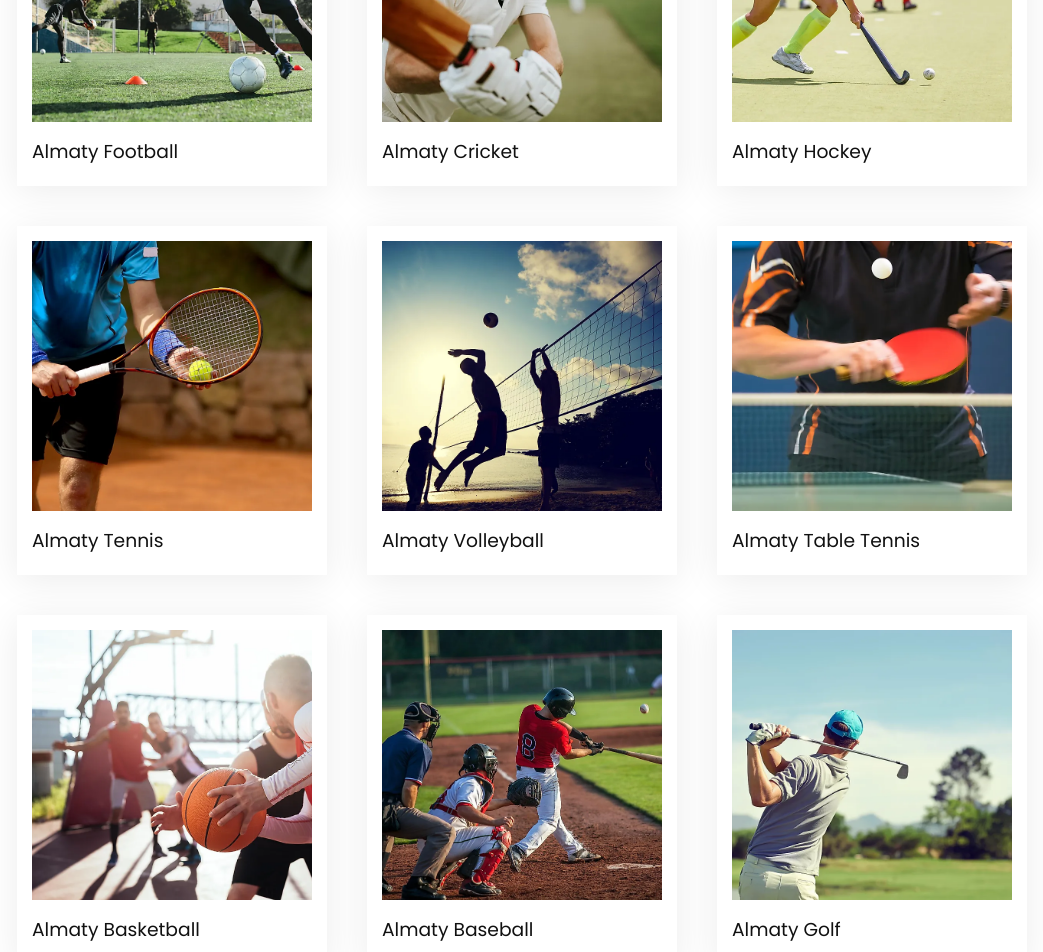
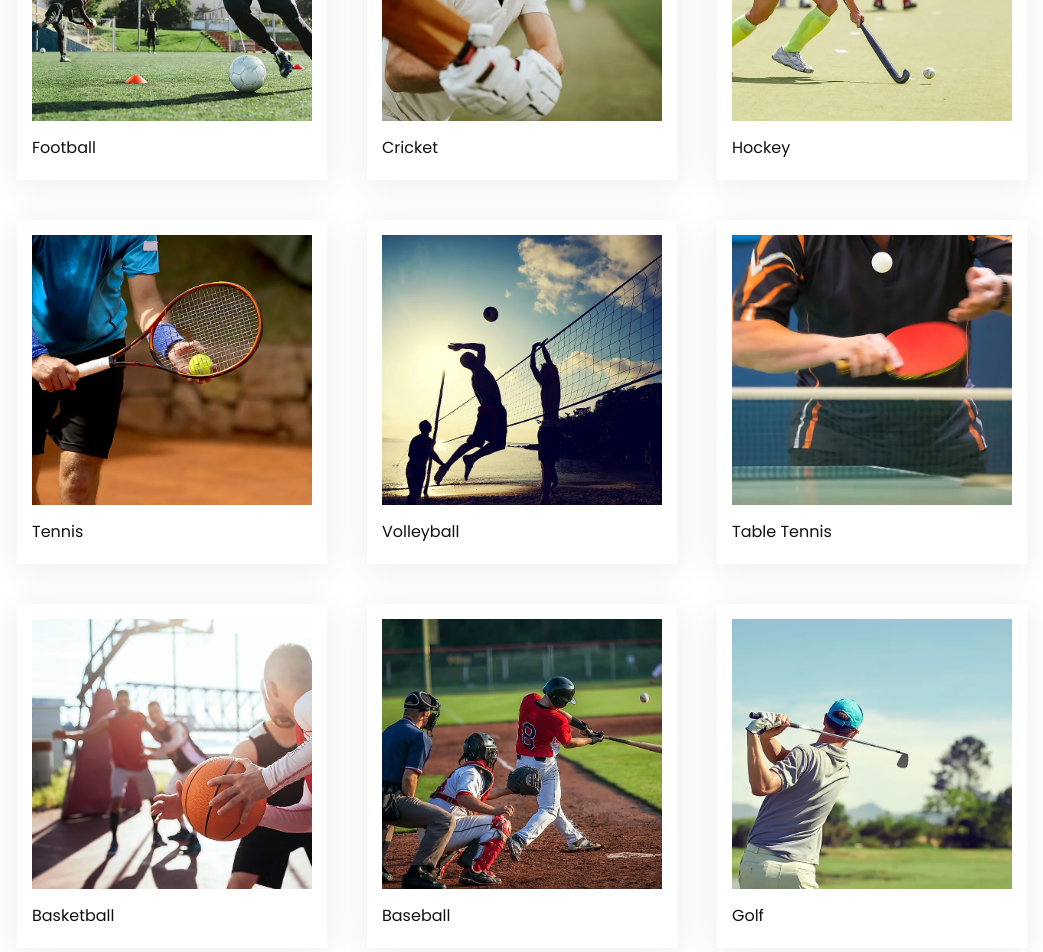
Before and after one commit to zhanysbayadilet/sportsmaster_client, an Angular app: page /tournaments in a window 1280 px wide. Shown: the part 420-1372 px from the top of the page, without its empty margins (118-1161 px from the left). Built offline with nearby package versions, Linux system fonts and the light colour scheme.

Commit message:
Add categories

```diff
--- a/src/app/components/main/main-page/main-page.component.html
+++ b/src/app/components/main/main-page/main-page.component.html
@@ -28,12 +28,12 @@
     <p>Lorem ipsum dolor sit, amet, consectetur adipisicing elit.</p>
   </div>
   <div class="content">
-    <a *ngFor="let tournament of tournamentsArr | slice:0:6;" class="box" href="/tournament">
+    <a *ngFor="let category of categories | slice:0:6;" class="box" href="/tournament">
       <div class="imgBx">
-        <img src="{{tournament.img}}">
+        <img src="{{category.img}}">
       </div>
       <div class="text">
-        <h3>{{tournament.tournament_name}}</h3>
+        <h3>{{category.category_name}}</h3>
       </div>
     </a>
   </div>
--- a/src/app/components/main/main-page/main-page.component.ts
+++ b/src/app/components/main/main-page/main-page.component.ts
@@ -1,6 +1,8 @@
 import { Component, OnInit } from '@angular/core';
 import {ITournament} from "../../../models/tournament";
 import {tournaments} from "../../../data/tournaments";
+import {ICategory} from "../../../models/category";
+import {categories} from "../../../data/categories";
 
 @Component({
   selector: 'app-main-page',
@@ -9,7 +11,7 @@ import {tournaments} from "../../../data/tournaments";
 })
 export class MainPageComponent implements OnInit {
 
-  tournamentsArr: ITournament[] = tournaments
+  categories: ICategory[] = categories
 
   constructor() { }
 
--- a/src/app/components/tournament/tournament.component.css
+++ b/src/app/components/tournament/tournament.component.css
@@ -0,0 +1,3 @@
+.tournament {
+  background: red;
+}
--- a/src/app/components/tournament/tournament.component.html
+++ b/src/app/components/tournament/tournament.component.html
@@ -1,12 +1,9 @@
-<section class="category" id="category">
-  <div class="title">
-    <h2 class="titleText">Almaty <span>F</span>ootball</h2>
-    <p>Zhdem vseh</p>
-    <p>Date: 2020-12-22 21:00:00</p>
-    <p>Prize fund: 30$</p>
-  </div>
+<app-header2></app-header2>
 
-  <div class="title">
-    <a href="/main#banner" class="btn">Participate</a>
+<section class="tournamentsPage">
+  <div class="tournament">
+    <div class="tournamentName">Hello</div>
+    <div class="tournamentDate">20.302.13</div>
+    <div class="tournamentPrizeFound">300$</div>
   </div>
 </section>
--- a/src/app/components/tournament/tournament.component.ts
+++ b/src/app/components/tournament/tournament.component.ts
@@ -1,4 +1,6 @@
 import { Component, OnInit } from '@angular/core';
+import {ITournament} from "../../models/tournament";
+import {tournaments} from "../../data/tournaments";
 
 @Component({
   selector: 'app-tournament',
@@ -7,6 +9,8 @@ import { Component, OnInit } from '@angular/core';
 })
 export class TournamentComponent implements OnInit {
 
+  tournaments: ITournament[] = tournaments;
+
   constructor() { }
 
   ngOnInit(): void {
--- a/src/app/components/tournaments/tournaments.component.html
+++ b/src/app/components/tournaments/tournaments.component.html
@@ -6,12 +6,12 @@
     <p>Lorem ipsum dolor sit, amet, consectetur adipisicing elit.</p>
   </div>
   <div class="content">
-    <a *ngFor="let tournament of tournamentsArr" class="box" href="/tournament">
+    <a *ngFor="let category of categories" class="box" href="/tournament">
       <div class="imgBx">
-        <img src="{{tournament.img}}">
+        <img src="{{category.img}}">
       </div>
       <div class="text">
-        <h3>{{tournament.tournament_name}}</h3>
+        <h3>{{category.category_name}}</h3>
       </div>
     </a>
   </div>
--- a/src/app/components/tournaments/tournaments.component.ts
+++ b/src/app/components/tournaments/tournaments.component.ts
@@ -1,6 +1,6 @@
 import { Component, OnInit } from '@angular/core';
-import {ITournament} from "../../models/tournament";
-import {tournaments} from "../../data/tournaments";
+import {ICategory} from "../../models/category";
+import {categories} from "../../data/categories";
 
 
 @Component({
@@ -10,7 +10,7 @@ import {tournaments} from "../../data/tournaments";
 })
 export class TournamentsComponent implements OnInit {
 
-  tournamentsArr: ITournament[] = tournaments;
+  categories: ICategory[] = categories;
 
   constructor() { }
 
--- /dev/null
+++ b/src/app/data/categories.ts
@@ -0,0 +1,40 @@
+import {ICategory} from "../models/category";
+
+export const categories: ICategory[] = [
+  {
+    category_name: "Football",
+    img: "assets/img/sport1.png"
+  },
+  {
+    category_name: "Cricket",
+    img: "assets/img/sport2.png"
+  },
+  {
+    category_name: "Hockey",
+    img: "assets/img/sport3.png"
+  },
+  {
+    category_name: "Tennis",
+    img: "assets/img/sport4.png"
+  },
+  {
+    category_name: "Volleyball",
+    img: "assets/img/sport5.png"
+  },
+  {
+    category_name: "Table Tennis",
+    img: "assets/img/sport6.png"
+  },
+  {
+    category_name: "Basketball",
+    img: "assets/img/sport7.png"
+  },
+  {
+    category_name: "Baseball",
+    img: "assets/img/sport8.png"
+  },
+  {
+    category_name: "Golf",
+    img: "assets/img/sport9.png"
+  }
+]
--- /dev/null
+++ b/src/app/models/category.ts
@@ -0,0 +1,4 @@
+export interface ICategory {
+  category_name: string
+  img: string
+}
--- /dev/null
+++ b/tailwind.config.js
@@ -0,0 +1,8 @@
+/** @type {import('tailwindcss').Config} */
+module.exports = {
+  content: ["./src/**/*.{html,js}"],
+  theme: {
+    extend: {},
+  },
+  plugins: [],
+}
```
